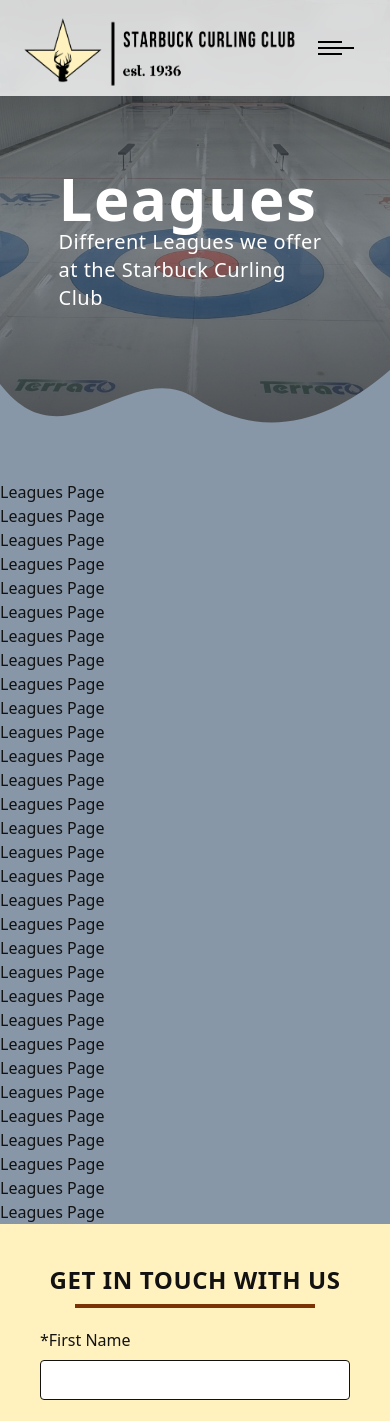
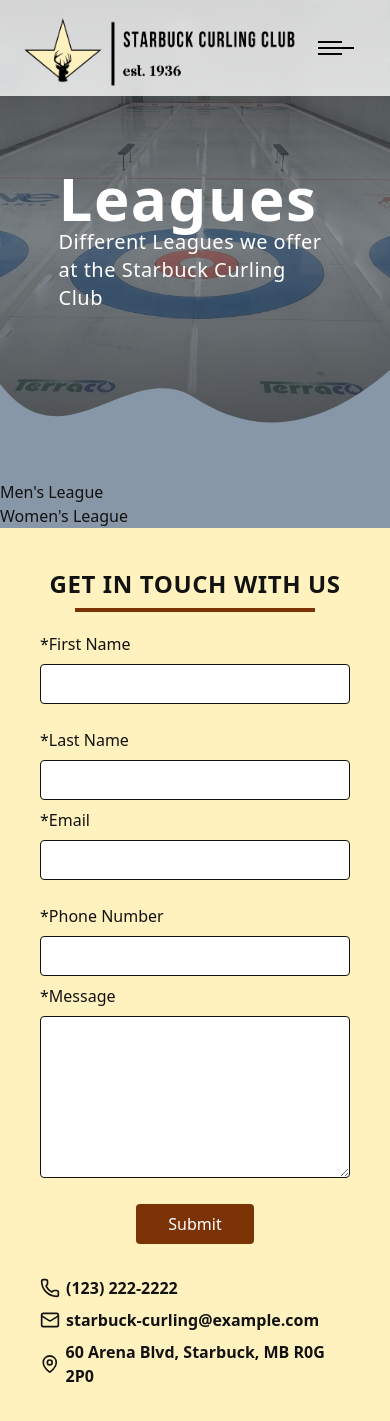
Before and after one commit to Azarov204/starbuck-curling, a React (Vite) app: page /starbuck-curling/leagues in a window 390 px wide. Shown: the top 1421 px of the page. Built offline with nearby package versions, Linux system fonts and the light colour scheme.

Commit message:
Tweak more mobile sizing

```diff
--- a/src/components/Sponsors/Sponsors.jsx
+++ b/src/components/Sponsors/Sponsors.jsx
@@ -10,6 +10,11 @@ import Logo from "./Logo.jsx";
 const Sponsors = () => {
 
   return (
+    <div className="py-6">
+      {/* Title */}
+      <h2 className="text-center text-2xl md:text-4xl font-bold tracking-wide">
+        OUR WONDERFUL SPONSORS
+      </h2>
       <div
         className="group relative overflow-hidden bg-white
        whitespace-nowrap py-6 my-5 w-[90%] max-w-7xl m-auto
@@ -35,6 +40,7 @@ const Sponsors = () => {
           <Logo image={logo_7} link="https://www.terraco.ca/"/>
         </div>
       </div>
+    </div>
   );
 };
 
--- a/src/pages/Home/Home.jsx
+++ b/src/pages/Home/Home.jsx
@@ -1,50 +1,22 @@
 import HeroLogo from "../../components/Hero/HeroLogo";
 import Contact from "../../components/Contact/Contact";
 import Sponsors from "../../components/Sponsors/Sponsors.jsx";
+import Poster from "../../components/Poster/Poster.jsx";
 import bg from "../../assets/images/image_2_crop.jpg";
 import logo from "../../assets/logos/starbuck_1.png";
+import poster from "../../assets/posters/poster.png";
 
 const Home = () => {
   return (
     <>
       <HeroLogo backgroundImage={bg} logo={logo}></HeroLogo>
       <div>
-        <h1>Home home home</h1>
-        <h1>Home home home</h1>
-        <h1>Home home home</h1>
-        <h1>Home home home</h1>
-        <h1>Home home home</h1>
-        <h1>Home home home</h1>
-        <h1>Home home home</h1>
-        <h1>Home home home</h1>
-        <h1>Home home home</h1>
-        <h1>Home home home</h1>
-        <h1>Home home home</h1>
-        <h1>Home home home</h1>
-        <h1>Home home home</h1>
-        <h1>Home home home</h1>
-        <h1>Home home home</h1>
-        <h1>Home home home</h1>
-        <h1>Home home home</h1>
-        <h1>Home home home</h1>
-        <h1>Home home home</h1>
-        <h1>Home home home</h1>
-        <h1>Home home home</h1>
-        <h1>Home home home</h1>
-        <h1>Home home home</h1>
-        <h1>Home home home</h1>
-        <h1>Home home home</h1>
-        <h1>Home home home</h1>
-        <h1>Home home home</h1>
-        <h1>Home home home</h1>
-        <h1>Home home home</h1>
-        <h1>Home home home</h1>
-        <h1>Home home home</h1>
-        <h1>Home home home</h1>
-        <h1>Home home home</h1>
-        <h1>Home home home</h1>
-        <h1>Home home home</h1>
-        <h1>Home home home</h1>
+        <Poster image={poster}/>
+        <h1>The Starbuck Curling Club has been around for a long long long long long time.</h1>
+        <h1>Blah Blah Blah Blah Blah Blah </h1>
+        <h1>Blah Blah Blah Blah Blah Blah </h1>
+        <h1>Blah Blah Blah Blah Blah Blah </h1>
+        <h1>Blah Blah Blah Blah Blah Blah </h1>
       </div>
       <Sponsors/>
       <Contact/>
--- a/src/pages/Leagues/Leagues.jsx
+++ b/src/pages/Leagues/Leagues.jsx
@@ -11,37 +11,8 @@ const Leagues = () => {
         description="Different Leagues we offer at the Starbuck Curling Club"
       ></HeroText>
       <div className="container">
-        <h1>Leagues Page</h1>
-        <h1>Leagues Page</h1>
-        <h1>Leagues Page</h1>
-        <h1>Leagues Page</h1>
-        <h1>Leagues Page</h1>
-        <h1>Leagues Page</h1>
-        <h1>Leagues Page</h1>
-        <h1>Leagues Page</h1>
-        <h1>Leagues Page</h1>
-        <h1>Leagues Page</h1>
-        <h1>Leagues Page</h1>
-        <h1>Leagues Page</h1>
-        <h1>Leagues Page</h1>
-        <h1>Leagues Page</h1>
-        <h1>Leagues Page</h1>
-        <h1>Leagues Page</h1>
-        <h1>Leagues Page</h1>
-        <h1>Leagues Page</h1>
-        <h1>Leagues Page</h1>
-        <h1>Leagues Page</h1>
-        <h1>Leagues Page</h1>
-        <h1>Leagues Page</h1>
-        <h1>Leagues Page</h1>
-        <h1>Leagues Page</h1>
-        <h1>Leagues Page</h1>
-        <h1>Leagues Page</h1>
-        <h1>Leagues Page</h1>
-        <h1>Leagues Page</h1>
-        <h1>Leagues Page</h1>
-        <h1>Leagues Page</h1>
-        <h1>Leagues Page</h1>
+        <h1>Men's League</h1>
+        <h1>Women's League</h1>
       </div>
       <Contact/>
     </>
```
Lines whose indentation alone changed are shown as unchanged.
